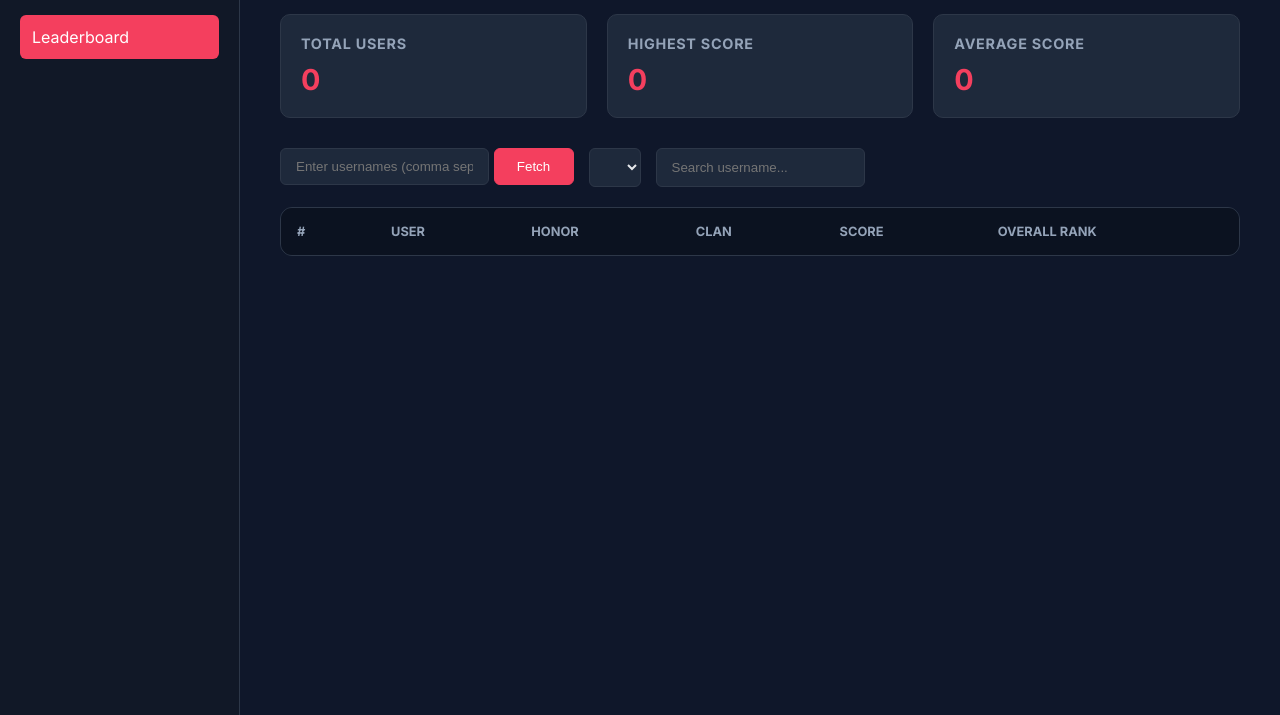
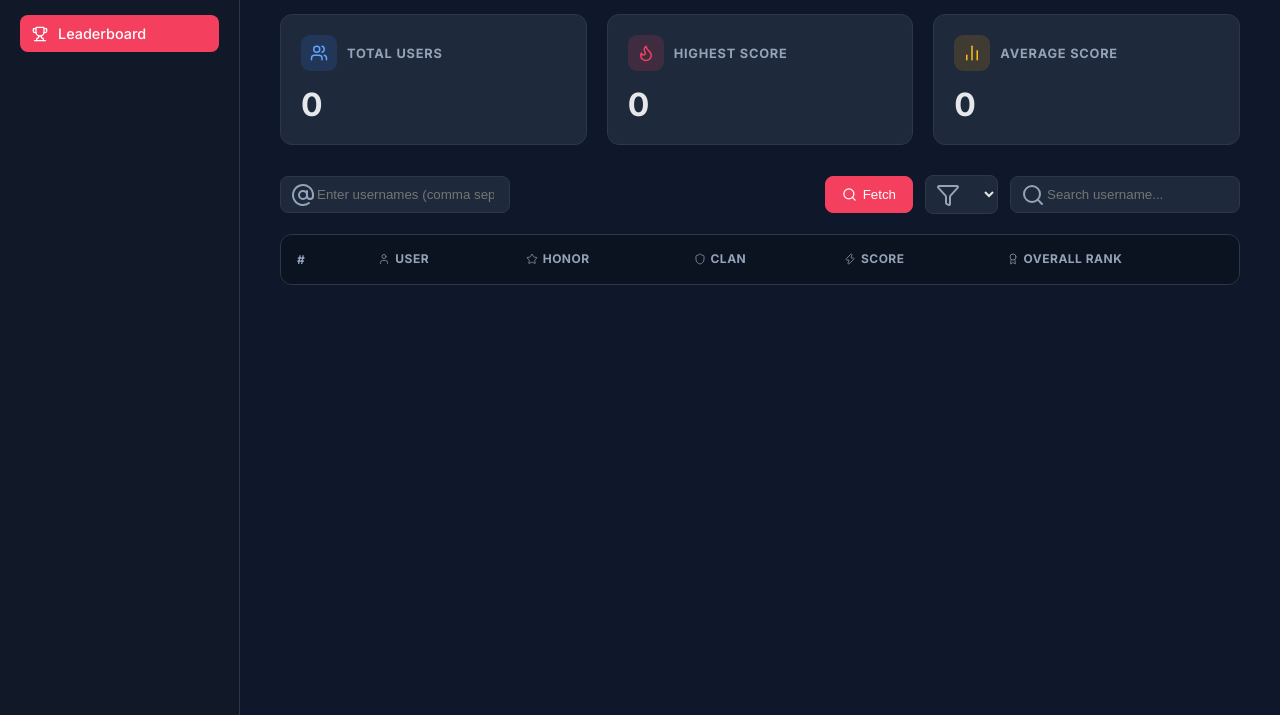
Before and after one commit to japostadan/codewars-leaderboard, a website with bundled scripts: page index.html in a window 1280 px wide. Shown: the part 85-800 px from the top of the page. Built offline with nearby package versions, Linux system fonts and the light colour scheme.

Commit message:
Mod: used icons from lucid

```diff
--- a/index.html
+++ b/index.html
@@ -11,6 +11,7 @@
       rel="stylesheet"
     />
     <link rel="stylesheet" href="./styles/style.css" />
+    <link rel="preconnect" href="https://unpkg.com" />
   </head>
   <body>
     <div class="app">
@@ -18,7 +19,7 @@
       <aside class="sidebar">
         <h2 class="logo">⚔ Codewars</h2>
         <nav>
-          <a id="nav-leaderboard" class="active" href="#">Leaderboard</a>
+          <a id="nav-leaderboard" class="active" href="#"><i data-lucide="trophy"></i>Leaderboard</a>
         </nav>
       </aside>
 
@@ -27,22 +28,31 @@
         <!-- Topbar -->
         <header class="topbar">
           <h1>Leaderboard Dashboard</h1>
-          <button id="theme-toggle">🌑️</button>
+          <button id="theme-toggle" aria-label="Toggle theme"><i data-lucide="moon"></i></button>
         </header>
 
         <section id="leaderboard-view" class="content-view">
           <!-- Stats Cards -->
           <section class="stats">
             <div class="card">
+              <div class="card-header">
+                <span class="card-icon-wrap icon-blue"><i data-lucide="users"></i></span>
                 <h3>Total Users</h3>
+              </div>
               <p id="total-users">0</p>
             </div>
             <div class="card">
+              <div class="card-header">
+                <span class="card-icon-wrap icon-rose"><i data-lucide="flame"></i></span>
                 <h3>Highest Score</h3>
+              </div>
               <p id="highest-score">0</p>
             </div>
             <div class="card">
+              <div class="card-header">
+                <span class="card-icon-wrap icon-amber"><i data-lucide="bar-chart-2"></i></span>
                 <h3>Average Score</h3>
+              </div>
               <p id="average-score">0</p>
             </div>
           </section>
@@ -50,22 +60,33 @@
           <!-- Controls -->
           <section class="controls">
             <form id="fetch-users-form">
+              <div class="input-wrapper">
+                <i data-lucide="at-sign" class="input-icon"></i>
                 <input
                   id="username-input"
                   type="text"
                   required
                   placeholder="Enter usernames (comma separated)"
+                  class="has-icon"
                 />
-              <button class="fetch-btn">Fetch</button>
+              </div>
+              <button class="fetch-btn"><i data-lucide="search"></i>Fetch</button>
             </form>
 
-            <select id="language-filter"></select>
+            <div class="input-wrapper">
+              <i data-lucide="filter" class="input-icon"></i>
+              <select id="language-filter" class="has-icon"></select>
+            </div>
 
+            <div class="input-wrapper">
+              <i data-lucide="search" class="input-icon"></i>
               <input
                 type="text"
                 id="username-search"
                 placeholder="Search username..."
+                class="has-icon"
               />
+            </div>
           </section>
 
           <div id="error-banner" role="alert"></div>
@@ -76,11 +97,11 @@
               <thead>
                 <tr id="leaderboard-headers" class="leaderboard-header-row">
                   <th data-sort="rank">#</th>
-                  <th data-sort="username">User</th>
-                  <th data-sort="honor">Honor</th>
-                  <th data-sort="clan">Clan</th>
-                  <th data-sort="score">Score</th>
-                  <th data-sort="leaderboardPosition">Overall Rank</th>
+                  <th data-sort="username"><span class="th-label"><i data-lucide="user"></i>User</span></th>
+                  <th data-sort="honor"><span class="th-label"><i data-lucide="star"></i>Honor</span></th>
+                  <th data-sort="clan"><span class="th-label"><i data-lucide="shield"></i>Clan</span></th>
+                  <th data-sort="score"><span class="th-label"><i data-lucide="zap"></i>Score</span></th>
+                  <th data-sort="leaderboardPosition"><span class="th-label"><i data-lucide="award"></i>Overall Rank</span></th>
                 </tr>
               </thead>
               <tbody id="leaderboard-body"></tbody>
@@ -93,7 +114,7 @@
       <aside id="kata-drawer" class="kata-drawer" aria-hidden="true">
         <header class="kata-drawer-header">
           <div>
-            <p class="kata-subtitle">Completed Katas</p>
+            <p class="kata-subtitle"><i data-lucide="scroll-text"></i>Completed Katas</p>
             <h2 id="kata-user-title">—</h2>
           </div>
           <button id="kata-close-btn" class="kata-close-btn" aria-label="Close kata panel">✕</button>
@@ -106,6 +127,7 @@
 
     <div id="kata-overlay" class="kata-overlay"></div>
 
+    <script src="https://unpkg.com/lucide@latest/dist/umd/lucide.min.js"></script>
     <script type="module" src="./src/main.js"></script>
   </body>
 </html>
--- a/src/kata.js
+++ b/src/kata.js
@@ -51,7 +51,7 @@ export function renderKataList(containerEl, katas) {
         <article class="kata-item">
           <a class="kata-name" href="https://www.codewars.com/kata/${escapedId}" target="_blank" rel="noopener noreferrer">${escapedName}</a>
           <div class="kata-meta">
-            <span>${escapeHtml(completedAt)}</span>
+            <span class="kata-date"><i data-lucide="calendar"></i>${escapeHtml(completedAt)}</span>
             ${languageTags}
           </div>
         </article>
@@ -60,4 +60,5 @@ export function renderKataList(containerEl, katas) {
     .join("");
 
   containerEl.innerHTML = items;
+  window.lucide?.createIcons();
 }
--- a/src/main.js
+++ b/src/main.js
@@ -212,7 +212,11 @@ document.addEventListener("DOMContentLoaded", () => {
     renderLeaderboard("overall");
   }
   const savedTheme = localStorage.getItem("cw-theme");
-  if (savedTheme === "light") document.body.classList.add("light");
+  if (savedTheme === "light") {
+    document.body.classList.add("light");
+    if (themeToggle) themeToggle.innerHTML = '<i data-lucide="sun"></i>';
+  }
+  window.lucide?.createIcons();
 });
 
 // ==================== Filter & Search Listeners ====================
@@ -307,6 +311,7 @@ leaderboardTitle.querySelectorAll("th").forEach((header) => {
 // ==================== Theme Toggle ====================
 themeToggle.addEventListener("click", () => {
   const isLightMode = document.body.classList.toggle("light");
-  themeToggle.textContent = isLightMode ? "🌑️" : "☀️";
+  themeToggle.innerHTML = isLightMode ? '<i data-lucide="sun"></i>' : '<i data-lucide="moon"></i>';
+  window.lucide?.createIcons();
   localStorage.setItem("cw-theme", isLightMode ? "light" : "dark");
 });
--- a/styles/style.css
+++ b/styles/style.css
@@ -59,13 +59,24 @@ body.light {
 }
 
 .sidebar nav a {
-  display: block;
+  display: flex;
+  align-items: center;
+  gap: 10px;
   text-decoration: none;
-  padding: 12px;
+  padding: 10px 12px;
   margin-bottom: 8px;
-  border-radius: 6px;
+  border-radius: 8px;
   color: var(--muted);
   cursor: pointer;
+  font-size: 0.9rem;
+  font-weight: 500;
+  transition: background 0.15s, color 0.15s;
+}
+
+.sidebar nav a svg {
+  width: 16px;
+  height: 16px;
+  flex-shrink: 0;
 }
 
 .sidebar nav a:hover,
@@ -91,13 +102,23 @@ body.light {
   background: var(--card);
   color: var(--text);
   border: 1px solid var(--border);
-  padding: 8px 16px;
-  border-radius: 20px;
+  padding: 0;
+  width: 38px;
+  height: 38px;
+  border-radius: 10px;
   cursor: pointer;
-  font-size: 0.9rem;
+  display: flex;
+  align-items: center;
+  justify-content: center;
   transition:
     background 0.2s,
-    border-color 0.2s;
+    border-color 0.2s,
+    color 0.2s;
+}
+
+#theme-toggle svg {
+  width: 18px;
+  height: 18px;
 }
 
 #theme-toggle:hover {
@@ -114,49 +135,141 @@ body.light {
 .card {
   background: var(--card);
   padding: 20px;
-  border-radius: 10px;
+  border-radius: 12px;
   border: 1px solid var(--border);
+  transition: transform 0.15s, border-color 0.15s;
 }
 
-.card h3 {
-  font-size: 0.9rem;
-  color: var(--muted);
-  margin-bottom: 10px;
-  text-transform: uppercase;
-  letter-spacing: 0.05em;
+.card:hover {
+  transform: translateY(-2px);
+  border-color: rgba(255, 255, 255, 0.12);
 }
 
+body.light .card:hover {
+  border-color: rgba(0, 0, 0, 0.12);
+}
+
+.card-header {
+  display: flex;
+  align-items: center;
+  gap: 10px;
+  margin-bottom: 14px;
+}
+
+.card-header h3 {
+  font-size: 0.8rem;
+  color: var(--muted);
+  text-transform: uppercase;
+  letter-spacing: 0.06em;
+  margin-bottom: 0;
+}
+
+.card-icon-wrap {
+  width: 36px;
+  height: 36px;
+  border-radius: 9px;
+  display: flex;
+  align-items: center;
+  justify-content: center;
+  flex-shrink: 0;
+}
+
+.card-icon-wrap svg {
+  width: 18px;
+  height: 18px;
+}
+
+.icon-blue  { background: rgba(59, 130, 246, 0.15); color: #60a5fa; }
+.icon-rose  { background: rgba(244, 63, 94, 0.15);  color: var(--accent); }
+.icon-amber { background: rgba(245, 158, 11, 0.15); color: #fbbf24; }
+
 .card p {
-  font-size: 1.8rem;
-  font-weight: bold;
-  color: var(--accent);
+  font-size: 2rem;
+  font-weight: 700;
+  color: var(--text);
+  letter-spacing: -0.02em;
 }
 
 .controls {
   display: flex;
-  gap: 15px;
+  gap: 12px;
   margin-bottom: 20px;
   flex-wrap: wrap;
+  align-items: center;
+}
+
+#fetch-users-form {
+  display: flex;
+  gap: 10px;
+  align-items: center;
+  flex: 1;
+  min-width: 280px;
+}
+
+#fetch-users-form .input-wrapper {
+  flex: 1;
+}
+
+.input-wrapper {
+  position: relative;
+  display: flex;
+  align-items: center;
+}
+
+.input-icon {
+  position: absolute;
+  left: 11px;
+  color: var(--muted);
+  pointer-events: none;
+  display: flex;
+  align-items: center;
+  z-index: 1;
+}
+
+.input-icon svg {
+  width: 15px;
+  height: 15px;
 }
 
 input,
 select {
   padding: 10px 15px;
-  border-radius: 6px;
+  border-radius: 8px;
   border: 1px solid var(--border);
   background: var(--card);
   color: var(--text);
+  transition: border-color 0.2s;
+}
+
+input:focus,
+select:focus {
+  outline: none;
+  border-color: var(--accent);
+}
+
+input.has-icon,
+select.has-icon {
+  padding-left: 36px;
 }
 
 .fetch-btn {
   background: var(--accent);
   color: white;
   border: 1px solid var(--accent);
-  padding: 10px;
-  border-radius: 6px;
-  width: 80px;
+  padding: 10px 16px;
+  border-radius: 8px;
   cursor: pointer;
   font-weight: 500;
+  display: flex;
+  align-items: center;
+  gap: 6px;
+  white-space: nowrap;
+  flex-shrink: 0;
+}
+
+.fetch-btn svg {
+  width: 15px;
+  height: 15px;
 }
 
 .fetch-btn:hover {
@@ -209,8 +322,9 @@ td {
 
 th {
   background: var(--table-header);
-  font-size: 0.8rem;
+  font-size: 0.75rem;
   text-transform: uppercase;
+  letter-spacing: 0.04em;
   color: var(--muted);
   cursor: pointer;
   position: relative;
@@ -218,6 +332,19 @@ th {
   transition:
     background-color 0.2s ease,
     color 0.2s ease;
+}
+
+.th-label {
+  display: inline-flex;
+  align-items: center;
+  gap: 5px;
+}
+
+.th-label svg {
+  width: 12px;
+  height: 12px;
+  flex-shrink: 0;
+  opacity: 0.75;
 }
 
 th:hover {
@@ -380,10 +507,18 @@ td.rank {
 
 .kata-subtitle {
   color: var(--muted);
-  font-size: 0.76rem;
+  font-size: 0.72rem;
   letter-spacing: 0.08em;
   text-transform: uppercase;
   margin-bottom: 6px;
+  display: flex;
+  align-items: center;
+  gap: 5px;
+}
+
+.kata-subtitle svg {
+  width: 12px;
+  height: 12px;
 }
 
 #kata-user-title {
@@ -434,17 +569,33 @@ td.rank {
 .kata-meta {
   margin-top: 8px;
   color: var(--muted);
-  font-size: 0.85rem;
+  font-size: 0.82rem;
   display: flex;
+  align-items: center;
   gap: 8px;
   flex-wrap: wrap;
 }
 
+.kata-date {
+  display: inline-flex;
+  align-items: center;
+  gap: 4px;
+}
+
+.kata-date svg {
+  width: 12px;
+  height: 12px;
+  flex-shrink: 0;
+}
+
 .kata-tag {
-  border: 1px solid var(--border);
+  background: rgba(244, 63, 94, 0.08);
+  border: 1px solid rgba(244, 63, 94, 0.2);
   border-radius: 999px;
-  padding: 2px 8px;
-  color: var(--muted);
+  padding: 2px 9px;
+  color: var(--accent);
+  font-size: 0.78rem;
+  font-weight: 500;
 }
 
 @media (max-width: 900px) {
@@ -456,8 +607,17 @@ td.rank {
   }
   .controls {
     flex-direction: column;
+    align-items: stretch;
   }
-  input {
+  #fetch-users-form {
+    flex-wrap: wrap;
+    min-width: 0;
+  }
+  .input-wrapper {
+    width: 100%;
+  }
+  input,
+  select {
     width: 100%;
   }
   table {
```
Lines whose indentation alone changed are shown as unchanged.
